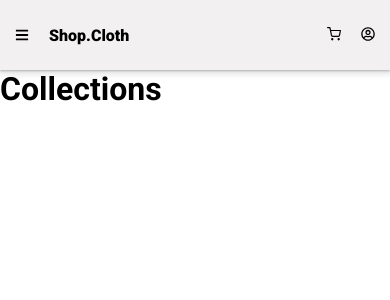
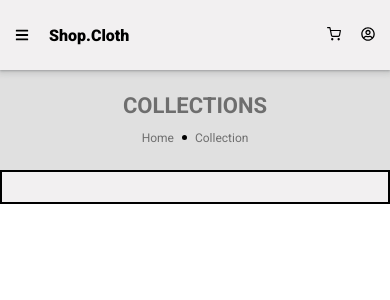
Before and after one commit to Blessen25/clothappcstm, a React (Create React App) app in the folder frontend/clothapp/: page /collection in a window 390 px wide. Shown: the top 300 px of the page. Built offline with nearby package versions, Linux system fonts and the light colour scheme.

Commit message:
Commited Changes

```diff
--- a/frontend/clothapp/src/components/collectioncomp/collectioncomp.tsx
+++ b/frontend/clothapp/src/components/collectioncomp/collectioncomp.tsx
@@ -1,11 +1,16 @@
 import React from "react";
 import './collectionstyle.css';
+import { Headingwithtitleandhome } from "../aboutcomp/aboutcomp.tsx";
 
 export const CollectionintoComp = () => {
 
     return (
         <>
-            <h1>Collections</h1>
+
+            <Headingwithtitleandhome headingtitle={"COLLECTIONS"} headername={"Collection"} />
+            <div className="collectionintro">
+
+            </div>
         </>
     )
 }
--- a/frontend/clothapp/src/components/collectioncomp/collectionstyle.css
+++ b/frontend/clothapp/src/components/collectioncomp/collectionstyle.css
@@ -0,0 +1,26 @@
+.collectionintro {
+
+    padding: 20px 40px;
+    background-color: #f2f0f1;
+    border: 2px solid black;
+    display: flex;
+    flex-direction: column;
+    gap: 40px;
+}
+
+@media screen and (max-width: 767px) {
+
+    .collectionintro {
+
+        padding: 20px;
+    }
+}
+
+@media screen and (max-width: 575px) {
+
+    .collectionintro {
+
+        padding: 15px;
+        gap: 15px;
+    }
+}
```
